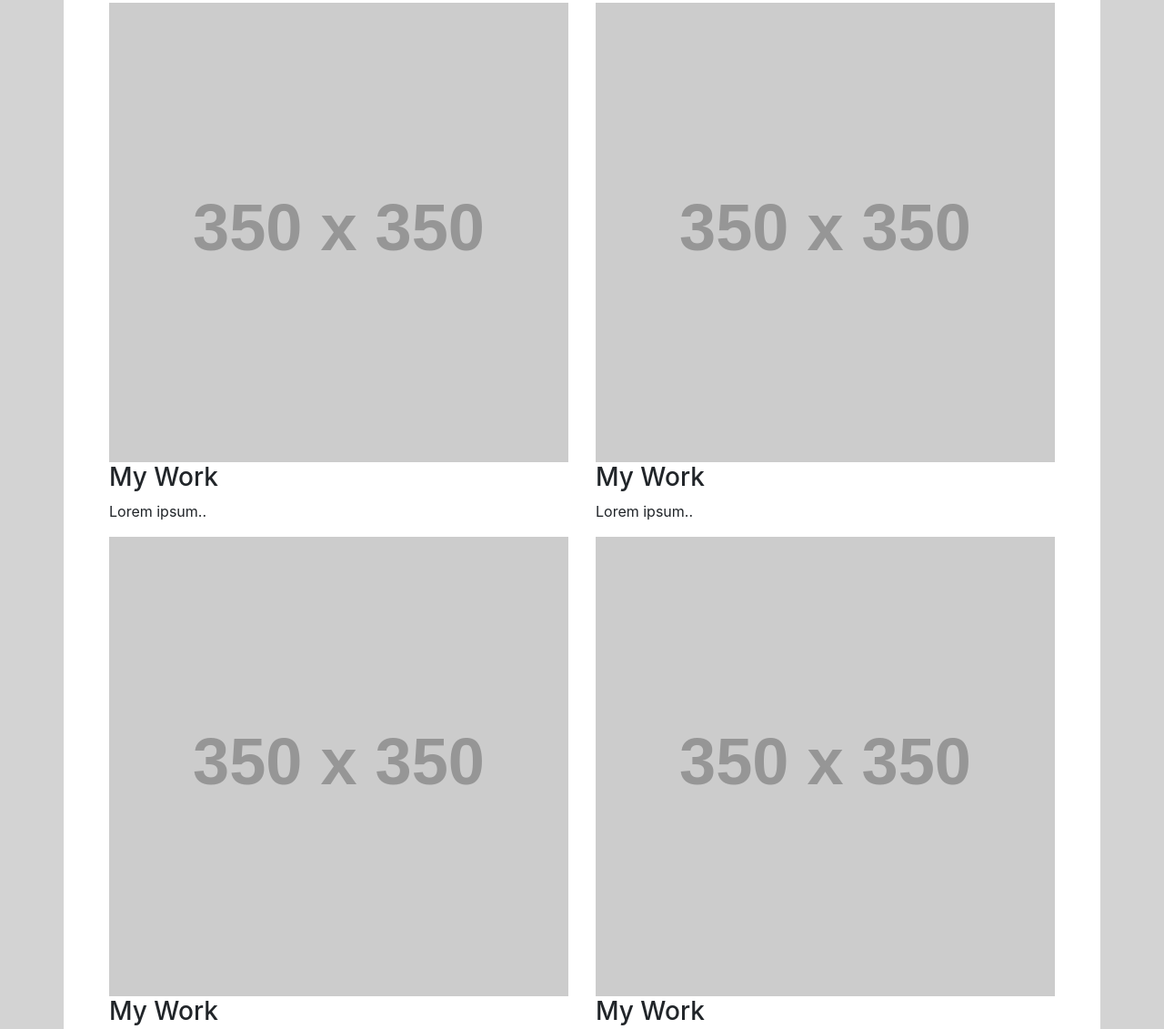
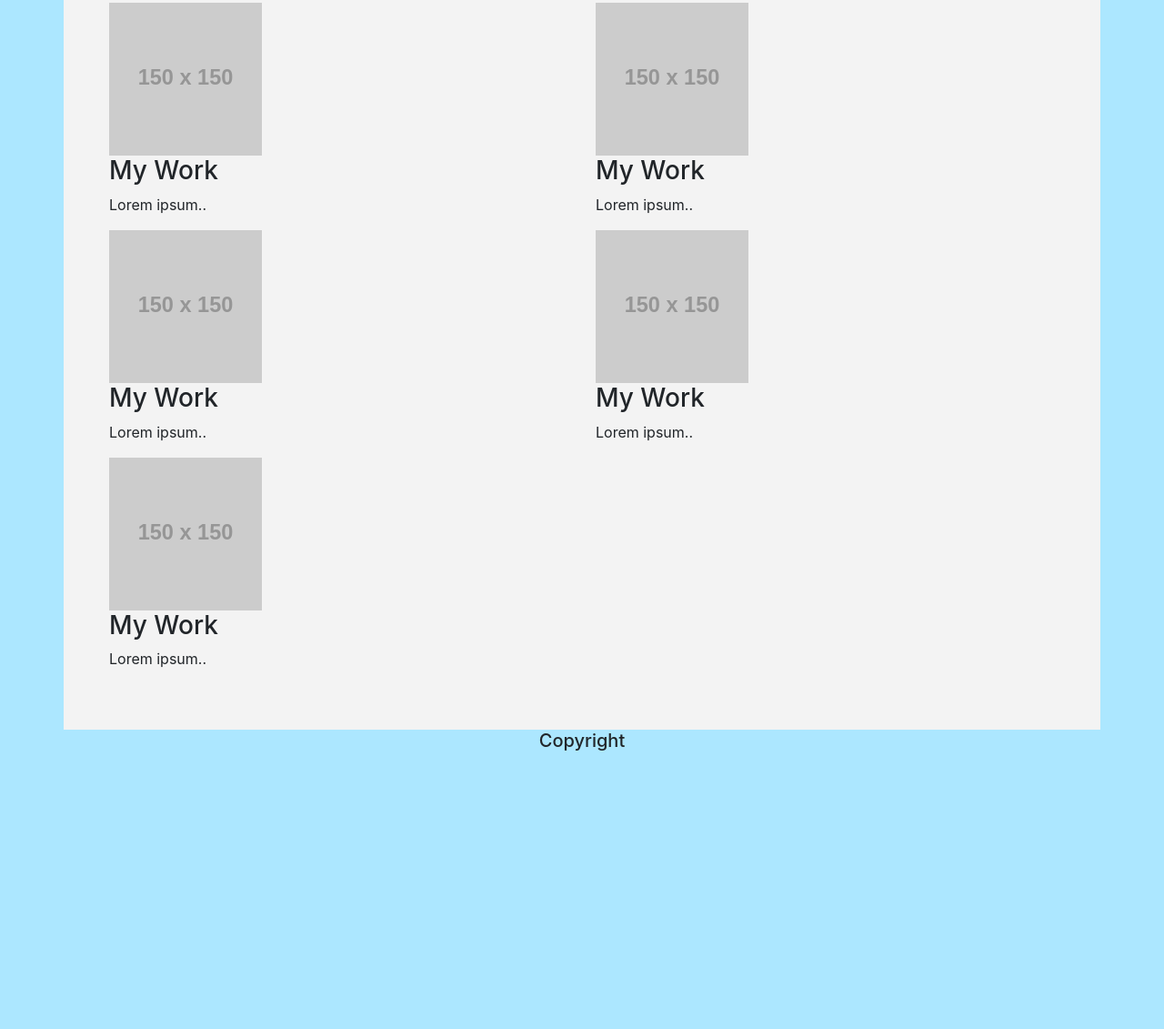
Before and after one commit to tannerleach90/bootstrap-portfolio, a plain HTML site: page portfolio.html in a window 1280 px wide. Shown: the part 214-1345 px from the top of the page at 91% size. After the commit the page ends 1048 px from the top, so only its background shows below. Drawn offline with nearby package versions, Linux system fonts and the light colour scheme; placeholder pictures from the web are drawn by us.

Commit message:
almost done

```diff
--- a/portfolio.html
+++ b/portfolio.html
@@ -43,35 +43,35 @@
         <div class="row">
           <div class="col-md-6">
             <div class="content">
-              <img src="http://placehold.it/350x350" alt="Placeholder" style="width:100%">
+              <img src="http://placehold.it/150x150" alt="Placeholder" style="width:33.3%">
               <h3>My Work</h3>
               <p>Lorem ipsum..</p>
             </div>
           </div>
           <div class="col-md-6">
             <div class="content">
-              <img src="http://placehold.it/350x350" alt="Placeholder" style="width:100%">
+              <img src="http://placehold.it/150x150" alt="Placeholder" style="width:33.3%">
               <h3>My Work</h3>
               <p>Lorem ipsum..</p>
             </div>
           </div>
           <div class="col-md-6">
             <div class="content">
-              <img src="http://placehold.it/350x350" alt="Placeholder" style="width:100%">
+              <img src="http://placehold.it/150x150" alt="Placeholder" style="width:33.3%">
               <h3>My Work</h3>
               <p>Lorem ipsum..</p>
             </div>
           </div>
           <div class="col-md-6">
             <div class="content">
-              <img src="http://placehold.it/350x350" alt="Placeholder" style="width:100%">
+              <img src="http://placehold.it/150x150" alt="Placeholder" style="width:33.3%">
               <h3>My Work</h3>
               <p>Lorem ipsum..</p>
             </div>
           </div>
           <div class="col-md-6">
             <div class="content">
-              <img src="http://placehold.it/350x350" alt="Placeholder" style="width:100%">
+              <img src="http://placehold.it/150x150" alt="Placeholder" style="width:33.3%">
               <h3>My Work</h3>
               <p>Lorem ipsum..</p>
             </div>
@@ -84,4 +84,8 @@
         </div>
 
 </body>
+<footer>
+    <h5>Copyright</h5>
+</footer>
+
 </html>
--- a/style.css
+++ b/style.css
@@ -1,9 +1,13 @@
 body{
-    background-color: lightgray;
+    background-color: rgb(172, 231, 255);
 }
 
 .container{
-    background-color: white;
+    background-color: rgb(243, 243, 243);
     margin-top: 30px;
     padding: 50px;
 }
+
+h5{
+    text-align: center;
+}
```
Also changed, not shown: contact.html (+3 -0 lines), index.html (+3 -0 lines).
